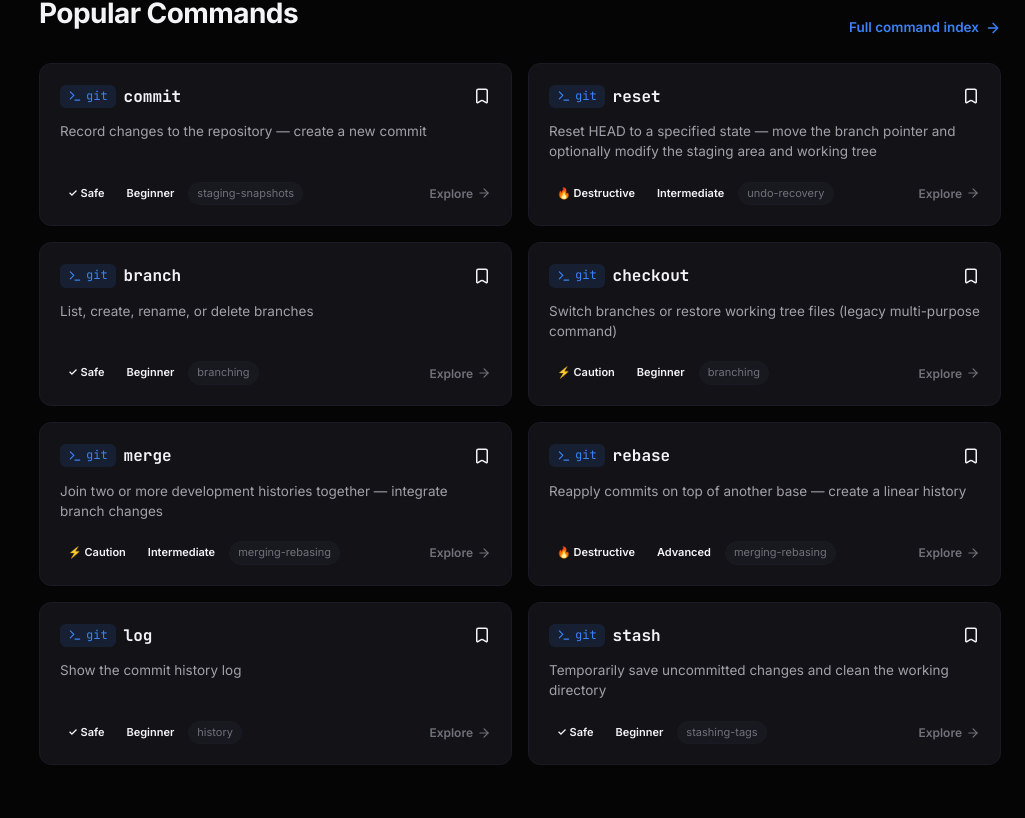
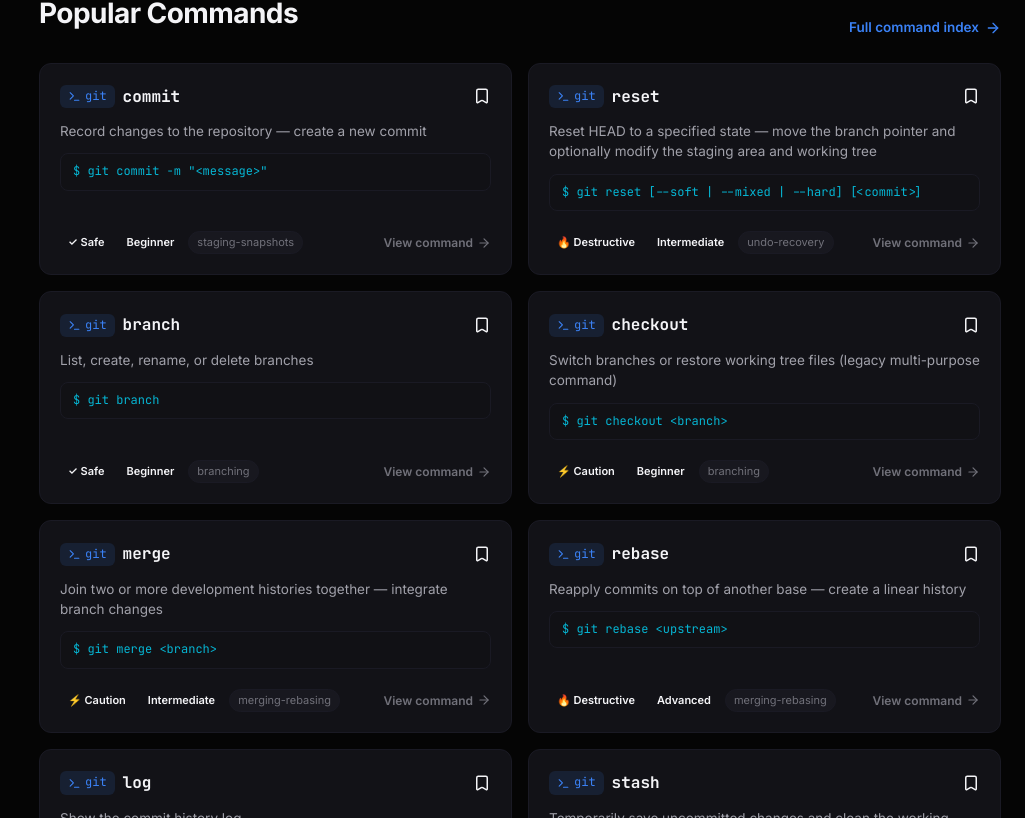
Before and after one commit to Thushar070/Git-Study, a React (Vite) app: page / in a window 1280 px wide. Shown: the part 1722-2540 px from the top of the page, without its empty margins (255-1280 px from the left). Built offline with nearby package versions, Linux system fonts and the light colour scheme.

Commit message:
redesigned command cards

```diff
--- a/src/App.css
+++ b/src/App.css
@@ -807,6 +807,18 @@
   overflow: hidden;
 }
 
+.command-card-syntax-preview {
+  padding: 8px 12px;
+  background-color: var(--bg-surface);
+  border: 1px solid var(--border-subtle);
+  border-radius: var(--radius-md);
+  font-family: var(--font-mono);
+  font-size: var(--font-xs);
+  color: var(--color-cyan);
+  overflow-x: auto;
+  white-space: nowrap;
+}
+
 .command-card-meta {
   display: flex;
   align-items: center;
--- a/src/components/CommandCard.tsx
+++ b/src/components/CommandCard.tsx
@@ -14,15 +14,17 @@ export const CommandCard: React.FC<CommandCardProps> = ({
   command,
   showCategory = true
 }) => {
+  const previewSyntax = command.syntax[0] || `${command.executable} ${command.name}`;
+
   return (
     <div className="command-card">
       <div className="command-card-header">
         <div className="command-card-title-group">
           <span className="command-card-exec">
-            <Terminal size={14} />
+            <Terminal size={13} />
             {command.executable}
           </span>
-          <Link to={`/git/commands/${command.id}`} className="command-card-name">
+          <Link to={`/${command.executable === 'gh' ? 'github' : 'git'}/commands/${command.id}`} className="command-card-name">
             {command.name}
           </Link>
         </div>
@@ -31,14 +33,18 @@ export const CommandCard: React.FC<CommandCardProps> = ({
 
       <p className="command-card-summary">{command.summary}</p>
 
+      <div className="command-card-syntax-preview">
+        <code>$ {previewSyntax}</code>
+      </div>
+
       <div className="command-card-meta">
         <div className="command-card-badges">
           <DangerBadge level={command.dangerLevel} />
           <DifficultyBadge difficulty={command.difficulty} />
           {showCategory && <span className="command-card-cat">{command.category}</span>}
         </div>
-        <Link to={`/git/commands/${command.id}`} className="command-card-link">
-          <span>Explore</span>
+        <Link to={`/${command.executable === 'gh' ? 'github' : 'git'}/commands/${command.id}`} className="command-card-link">
+          <span>View command</span>
           <ArrowRight size={14} />
         </Link>
       </div>
```
